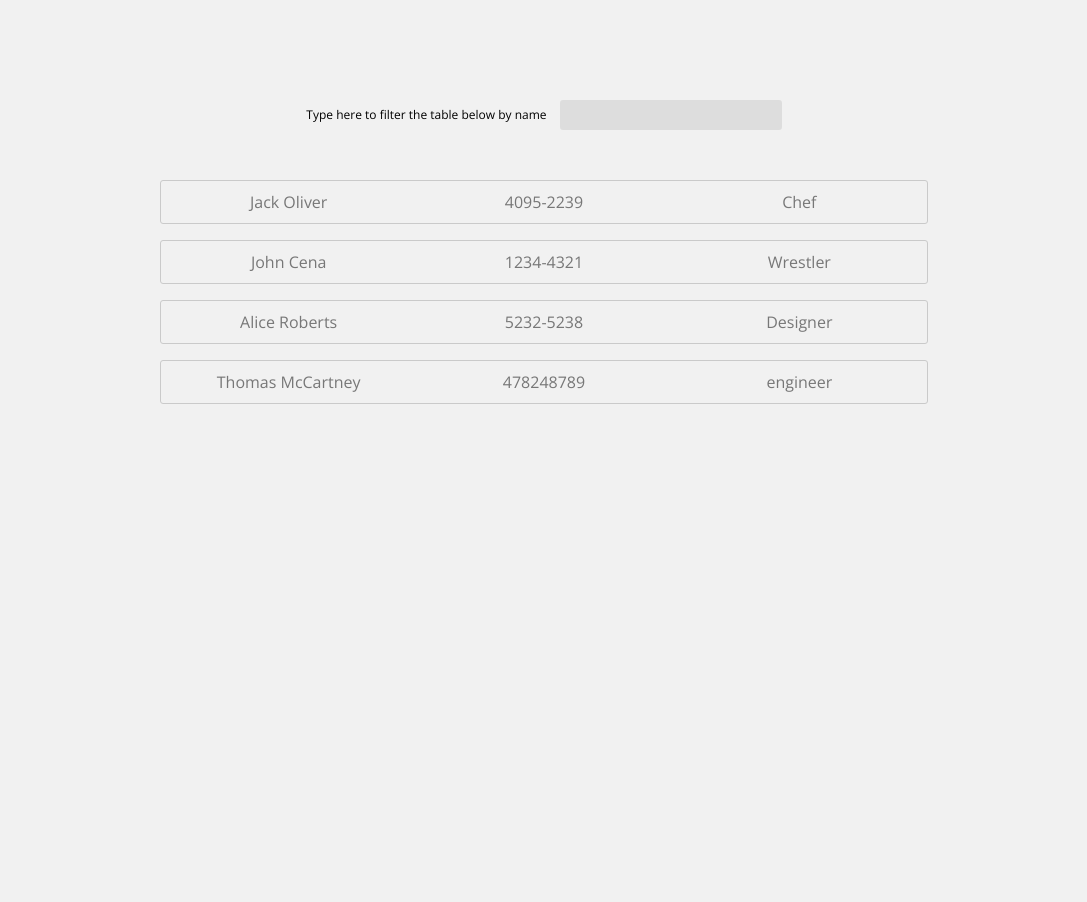
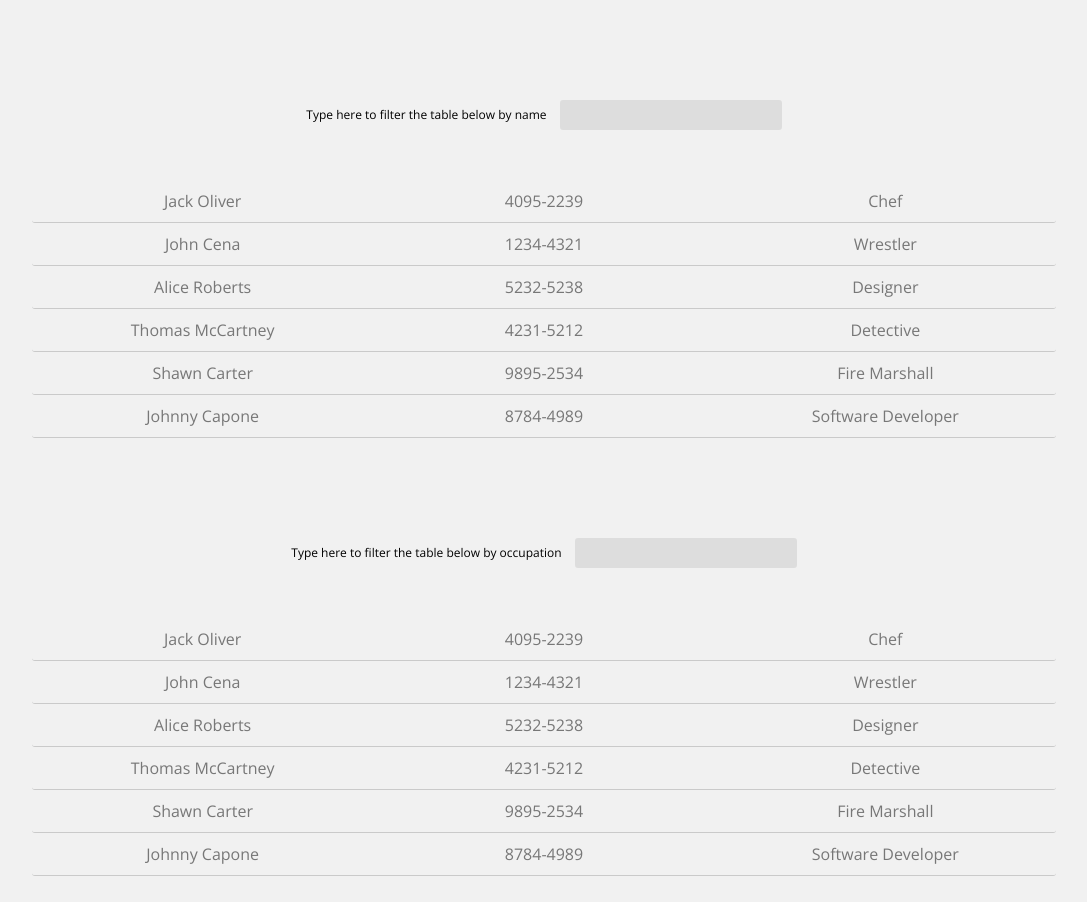
Before and after one commit to Cherna/grid-filter, a plain HTML site: page index.html in a window 1280 px wide. Shown: the whole page, without its empty margins (96-1183 px from the left). Before the commit the page ends 800 px from the top, so only its background shows below. Drawn offline with nearby package versions, Linux system fonts and the light colour scheme.

Commit message:
Styled tables and added a second one to proof that more than one filtering can exist.

```diff
--- a/index.html
+++ b/index.html
@@ -13,38 +13,82 @@
         <input id="first-example-input" type="text" class="search-input">
       </div>
 
-      <div class="simple-table-1">
-        <ul class="table-row-1">
+      <div class="table" id="first-table">
+        <ul class="table-row">
           <li class="name">Jack Oliver</li>
           <li class="tel-number">4095-2239</li>
           <li class="occupation">Chef</li>
         </ul>
-        <ul class="table-row-1">
+        <ul class="table-row">
           <li class="name">John Cena</li>
           <li class="tel-number">1234-4321</li>
           <li class="occupation">Wrestler</li>
         </ul>
-        <ul class="table-row-1">
+        <ul class="table-row">
           <li class="name">Alice Roberts</li>
           <li class="tel-number">5232-5238</li>
           <li class="occupation">Designer</li>
         </ul>
-        <ul class="table-row-1">
+        <ul class="table-row">
           <li class="name">Thomas McCartney</li>
-          <li class="tel-number">478248789</li>
-          <li class="occupation">engineer</li>
+          <li class="tel-number">4231-5212</li>
+          <li class="occupation">Detective</li>
+        </ul>
+        <ul class="table-row">
+          <li class="name">Shawn Carter</li>
+          <li class="tel-number">9895-2534</li>
+          <li class="occupation">Fire Marshall</li>
+        </ul>
+        <ul class="table-row">
+          <li class="name">Johnny Capone</li>
+          <li class="tel-number">8784-4989</li>
+          <li class="occupation">Software Developer</li>
         </ul>
       </div>
 
     </div>
 
-    <!-- <table class="real-table">
-      <tr>
-        <td class="name-column">John Oliver</td>
-        <td class="tel-column">124125213</td>
-        <td class="occupation-column">Chef</td>
-      </tr>
-    </table> -->
+    <div class="example second-example">
+
+      <div class="input-cont">
+        <label> Type here to filter the table below by occupation </label>
+        <input id="second-example-input" type="text" class="search-input">
+      </div>
+
+      <div class="table" id="second-table">
+        <ul class="table-row">
+          <li class="name">Jack Oliver</li>
+          <li class="tel-number">4095-2239</li>
+          <li class="occupation">Chef</li>
+        </ul>
+        <ul class="table-row">
+          <li class="name">John Cena</li>
+          <li class="tel-number">1234-4321</li>
+          <li class="occupation">Wrestler</li>
+        </ul>
+        <ul class="table-row">
+          <li class="name">Alice Roberts</li>
+          <li class="tel-number">5232-5238</li>
+          <li class="occupation">Designer</li>
+        </ul>
+        <ul class="table-row">
+          <li class="name">Thomas McCartney</li>
+          <li class="tel-number">4231-5212</li>
+          <li class="occupation">Detective</li>
+        </ul>
+        <ul class="table-row">
+          <li class="name">Shawn Carter</li>
+          <li class="tel-number">9895-2534</li>
+          <li class="occupation">Fire Marshall</li>
+        </ul>
+        <ul class="table-row">
+          <li class="name">Johnny Capone</li>
+          <li class="tel-number">8784-4989</li>
+          <li class="occupation">Software Developer</li>
+        </ul>
+      </div>
+
+    </div>
 
     <script src="https://ajax.googleapis.com/ajax/libs/jquery/2.2.2/jquery.min.js"></script>
     <script src="simple-grid-filter.js"></script>
--- a/page.js
+++ b/page.js
@@ -1,11 +1,19 @@
 $(document).ready(function() {
 
-  var filter = new $.SimpleGridFilter({
+  var firstFilter = new $.SimpleGridFilter({
     'input': '#first-example-input',
-    'container': '.simple-table-1',
-    'row': '.table-row-1',
+    'container': 'first-table',
+    'row': '.table-row',
     'matchContainer': '.name',
     'matchText': ''
   });
 
+  var secondFilter = new $.SimpleGridFilter({
+    'input': '#second-example-input',
+    'container': 'second-table',
+    'row': '.table-row',
+    'matchContainer': '.occupation',
+    'matchText': ''
+  });
+
 })
--- a/simple-grid-filter.js
+++ b/simple-grid-filter.js
@@ -1,4 +1,8 @@
 (function($) {
+
+  // Big to-do list:
+  // - Callbacks
+  // - Error reporting to console
 
   function SimpleGridFilter (options) {
 
@@ -10,6 +14,7 @@
 
     console.log(this.opts);
 
+    this.opts.container = '#' + this.opts.container;
     this.mainTable = $(this.opts.container);
     this.mainListItems = $(this.opts.container).find(this.opts.row);
     this.init(this.opts);
--- a/styl/main.styl
+++ b/styl/main.styl
@@ -24,14 +24,18 @@ ul
     outline 0
     vertical-align middle
 
-.simple-table-1
-  width 60%
+.table
+  width 80%
   margin 50px auto
-  .table-row-1
+  .table-row
     display flex
-    border 1px solid #cacaca
+    border-bottom 1px solid #cacaca
     border-radius 3px
     padding 0
+    margin 0
+    transition background-color 0.18s ease
+    &:hover
+      background-color #efefef
     li
       width 33.333%
       text-align center
```
Also changed, not shown: main.css.
